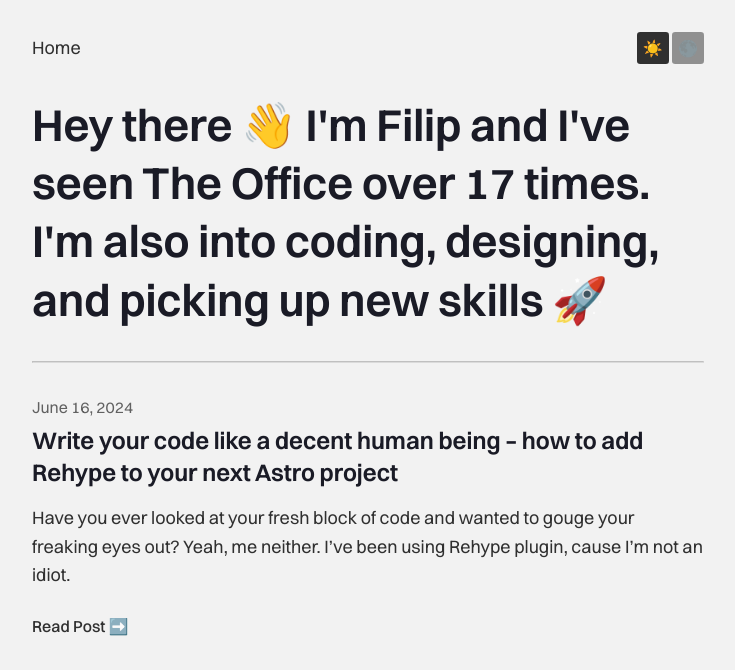
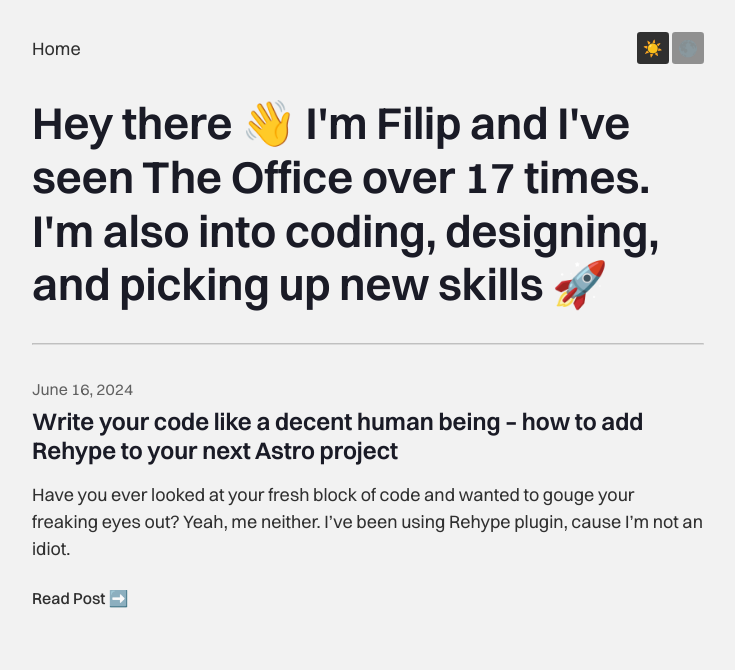
Before and after one commit to fchrapek/filipchrapek.com, an Astro site: page / in a window 1280 px wide. Shown: the top 670 px of the page, without its empty margins (272-1007 px from the left). Built offline with nearby package versions, Linux system fonts and the light colour scheme; Astro itself is replaced by a stand-in of ours; some packages are replaced by stand-ins of ours.

Commit message:
Update pnpm-lock file

```diff
--- a/src/styles/typography.css
+++ b/src/styles/typography.css
@@ -59,7 +59,7 @@ h1,
 h2,
 h3,
 h4 {
-  line-height: 1.3;
+  line-height: 1.2;
 }
 
 p,
@@ -67,7 +67,7 @@ ul,
 ol,
 blockquote {
   font-size: clamp(0.9375rem, 0.7841rem + 0.6818vw, 1.125rem);
-  line-height: 1.6;
+  line-height: 1.5;
 }
 
 strong {
```
Also changed, not shown: pnpm-lock.yaml.
